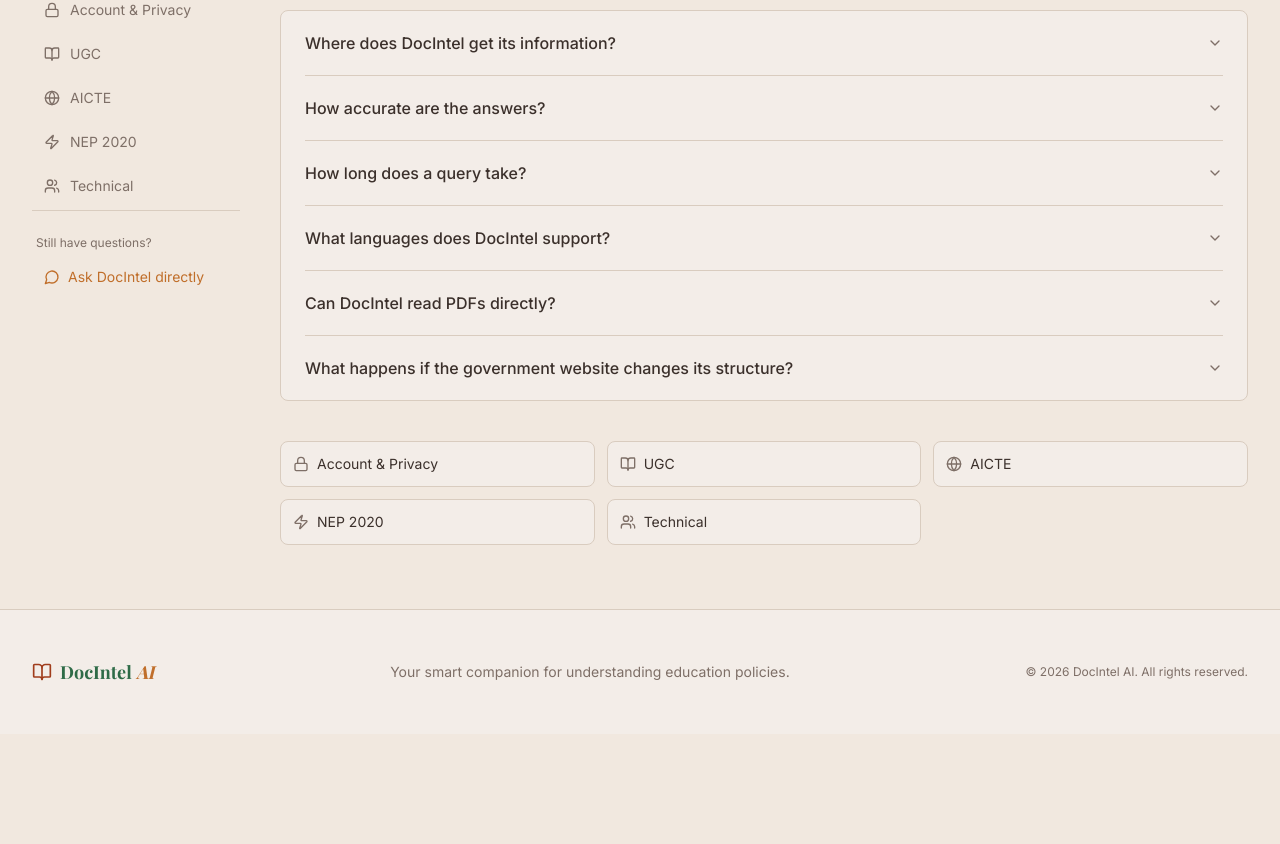
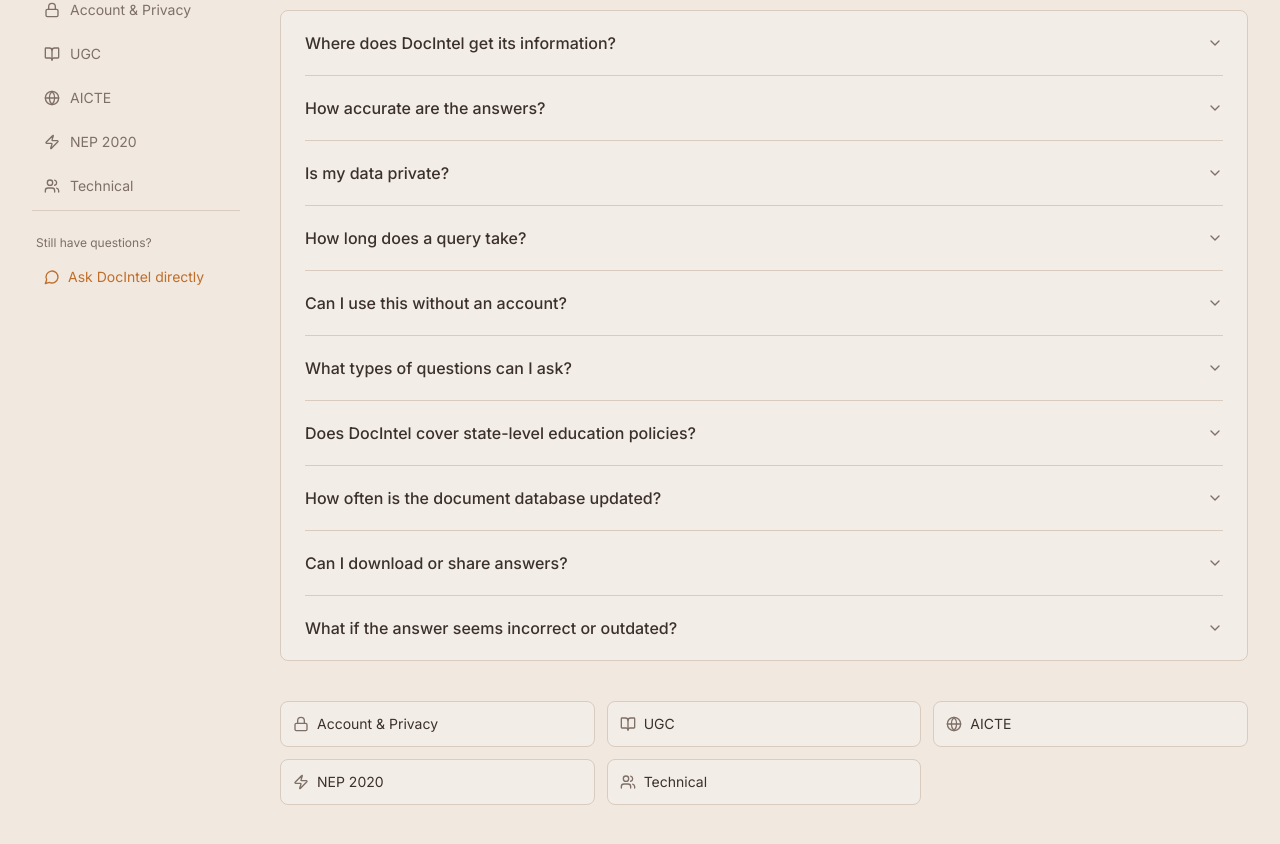
Before and after one commit to kashyapriya004-ctrl/docintel-fullstack, a React (Vite) app in the folder frontend/: page /faq in a window 1280 px wide. Shown: the part 562-1406 px from the top of the page. Before the commit the page ends 1296 px from the top, so only its background shows below. Built offline with nearby package versions, Linux system fonts and the light colour scheme; the HTML template or start-up script is replaced by a standard one; a web font is replaced by a local one.

Commit message:
update: replace all FAQs with exactly 10 specified questions and detailed answers

```diff
--- a/frontend/src/pages/FAQ.tsx
+++ b/frontend/src/pages/FAQ.tsx
@@ -10,12 +10,46 @@
     label: "General",
     icon: HelpCircle,
     faqs: [
-      { q: "Where does DocIntel get its information?", a: "DocIntel scrapes live data from official government websites — UGC, AICTE, and the Ministry of Education — every time you ask a question. There are no stale cached PDFs. Every response is grounded in the most current version of the policy page." },
-      { q: "How accurate are the answers?", a: "Answers are generated using Retrieval-Augmented Generation (RAG). This means the AI reads the actual policy text fetched from government sites before generating a response. Every answer includes a direct source link so you can verify the information yourself." },
-      { q: "How long does a query take?", a: "Typically 30–90 seconds, depending on how many government pages are live-fetched. This is longer than a regular search engine because we retrieve real-time data rather than pre-cached results. A progress indicator keeps you informed while you wait." },
-      { q: "What languages does DocIntel support?", a: "Currently English only. Multilingual support including Hindi is on our roadmap, guided by MoE's NEP language policy, which recommends regional language instruction and access." },
-      { q: "Can DocIntel read PDFs directly?", a: "Not yet — DocIntel reads the text content of official government web pages. PDF parsing is planned as a future update. When available, it will allow querying circulars, gazette notifications, and annual reports in PDF format." },
-      { q: "What happens if the government website changes its structure?", a: "Our scraper is built to handle minor layout changes, but significant restructuring of a government portal may temporarily affect retrieval quality. We monitor for such changes and update the fetcher accordingly." },
+      {
+        q: "Where does DocIntel get its information?",
+        a: "DocIntel fetches live data directly from official government websites — UGC (ugc.gov.in), AICTE (aicte-india.org), and the Ministry of Education (education.gov.in) — every time you submit a query. No pre-cached PDFs or stale documents are used.",
+      },
+      {
+        q: "How accurate are the answers?",
+        a: "Answers are generated using Retrieval-Augmented Generation (RAG), which means the AI reads actual policy text sourced from government pages before composing a response. Every answer includes a direct source URL so you can independently verify the information.",
+      },
+      {
+        q: "Is my data private?",
+        a: "Yes. Guest queries are not stored on our servers at all. For logged-in users, your query history is saved to your account only, and is never shared with third parties or used to train AI models.",
+      },
+      {
+        q: "How long does a query take?",
+        a: "Typically 30–90 seconds per query. This is because DocIntel fetches live data from government websites in real time on every request — rather than serving cached results — which ensures freshness but takes slightly longer than a standard search engine.",
+      },
+      {
+        q: "Can I use this without an account?",
+        a: "Yes — guests receive 3 free queries with no sign-up required. Create a free account for unlimited searches, saved query history, and a personalised experience.",
+      },
+      {
+        q: "What types of questions can I ask?",
+        a: "You can ask about any policy, regulation, circular, or guideline governed by UGC, AICTE, or the Ministry of Education. Examples include: eligibility criteria for UGC NET, AICTE approval norms for colleges, NEP 2020 provisions, scholarship guidelines, affiliation rules, and more.",
+      },
+      {
+        q: "Does DocIntel cover state-level education policies?",
+        a: "Currently, DocIntel focuses on central government education bodies — UGC, AICTE, and the Ministry of Education. State-level policies (e.g., Maharashtra's higher education department) are not yet covered but are on our roadmap.",
+      },
+      {
+        q: "How often is the document database updated?",
+        a: "There is no static database — DocIntel scrapes the source websites live on every query. This means you always get the most current information available on the official government portal at the time of your search.",
+      },
+      {
+        q: "Can I download or share answers?",
+        a: "You can copy any answer text directly from the screen. A one-click copy and PDF export feature is planned for a future update. Logged-in users can also revisit past answers from their History page.",
+      },
+      {
+        q: "What if the answer seems incorrect or outdated?",
+        a: "Each answer includes a source link to the original government page. We recommend cross-checking the source directly. If you believe there is an error in how DocIntel is retrieving or interpreting the data, please use the feedback option so we can investigate and fix it.",
+      },
     ],
   },
   {
--- a/frontend/src/pages/Landing.tsx
+++ b/frontend/src/pages/Landing.tsx
@@ -47,44 +47,48 @@
 ];
 
 const faqs = [
-  { q: "Where does DocIntel get its information?", a: "DocIntel scrapes live data from official government websites — UGC, AICTE, and the Ministry of Education — every time you ask a question. No stale PDFs." },
-  { q: "How accurate are the answers?", a: "Answers are generated using Retrieval-Augmented Generation (RAG), which grounds every response in actual policy text. Each answer includes a direct source link for verification." },
-  { q: "Is my data private?", a: "Yes. Guest queries are not stored. Logged-in users can review their history, but queries are never shared with third parties." },
-  { q: "How long does a query take?", a: "Typically 30–90 seconds. This is because we fetch live data from government sites on every query, not cached results." },
-  { q: "Can I use this without an account?", a: "Yes — guests get 3 free queries. Create a free account for unlimited searches and query history." },
-  { q: "What languages does DocIntel support?", a: "Currently English only. Multilingual support including Hindi is on our roadmap based on MoE's NEP language guidelines." },
-  { q: "Can DocIntel read PDFs directly?", a: "Not yet — DocIntel reads the text content of government web pages. PDF support is planned for a future update." },
+  {
+    q: "Where does DocIntel get its information?",
+    a: "DocIntel fetches live data directly from official government websites — UGC (ugc.gov.in), AICTE (aicte-india.org), and the Ministry of Education (education.gov.in) — every time you submit a query. No pre-cached PDFs or stale documents are used.",
+  },
+  {
+    q: "How accurate are the answers?",
+    a: "Answers are generated using Retrieval-Augmented Generation (RAG), which means the AI reads actual policy text sourced from government pages before composing a response. Every answer includes a direct source URL so you can independently verify the information.",
+  },
+  {
+    q: "Is my data private?",
+    a: "Yes. Guest queries are not stored on our servers at all. For logged-in users, your query history is saved to your account only, and is never shared with third parties or used to train AI models.",
+  },
+  {
+    q: "How long does a query take?",
+    a: "Typically 30–90 seconds per query. This is because DocIntel fetches live data from government websites in real time on every request — rather than serving cached results — which ensures freshness but takes slightly longer than a standard search engine.",
+  },
+  {
+    q: "Can I use this without an account?",
+    a: "Yes — guests receive 3 free queries with no sign-up required. Create a free account for unlimited searches, saved query history, and a personalised experience.",
+  },
+  {
+    q: "What types of questions can I ask?",
+    a: "You can ask about any policy, regulation, circular, or guideline governed by UGC, AICTE, or the Ministry of Education. Examples include: eligibility criteria for UGC NET, AICTE approval norms for colleges, NEP 2020 provisions, scholarship guidelines, affiliation rules, and more.",
+  },
+  {
+    q: "Does DocIntel cover state-level education policies?",
+    a: "Currently, DocIntel focuses on central government education bodies — UGC, AICTE, and the Ministry of Education. State-level policies (e.g., Maharashtra's higher education department) are not yet covered but are on our roadmap.",
+  },
+  {
+    q: "How often is the document database updated?",
+    a: "There is no static database — DocIntel scrapes the source websites live on every query. This means you always get the most current information available on the official government portal at the time of your search.",
+  },
+  {
+    q: "Can I download or share answers?",
+    a: "You can copy any answer text directly from the screen. A one-click copy and PDF export feature is planned for a future update. Logged-in users can also revisit past answers from their History page.",
+  },
+  {
+    q: "What if the answer seems incorrect or outdated?",
+    a: "Each answer includes a source link to the original government page. We recommend cross-checking the source directly. If you believe there is an error in how DocIntel is retrieving or interpreting the data, please use the feedback option so we can investigate and fix it.",
+  },
 ];
 
-const policyFaqs = [
-  {
-    category: "UGC",
-    color: "text-primary",
-    items: [
-      { q: "What is UGC's role in higher education?", a: "The University Grants Commission (UGC) coordinates and maintains the standards of university education in India. It grants recognition to universities, disburses scholarships, and frames academic regulations." },
-      { q: "What is UGC NET?", a: "UGC NET (National Eligibility Test) is a national-level exam to determine eligibility for Assistant Professor posts and Junior Research Fellowships (JRF) in Indian universities and colleges." },
-      { q: "How does UGC regulate deemed universities?", a: "Deemed universities require UGC approval under Section 3 of the UGC Act. They must meet defined infrastructure, faculty, and research criteria and are periodically reviewed for compliance." },
-    ],
-  },
-  {
-    category: "AICTE",
-    color: "text-accent",
-    items: [
-      { q: "What institutions need AICTE approval?", a: "All technical institutions offering programmes like Engineering, Technology, Architecture, MBA, MCA, and Pharmacy at diploma and degree level (except IITs/NITs) need AICTE approval." },
-      { q: "What are AICTE's faculty qualification norms?", a: "For engineering, faculty must hold at least a BE/BTech + ME/MTech or PhD. AICTE specifies minimum qualifications by discipline in its Approval Process Handbook." },
-      { q: "How often does AICTE renew institutional approvals?", a: "AICTE approvals are renewed annually. Institutions must submit compliance reports each academic year and meet prescribed student-teacher ratios and infrastructure standards." },
-    ],
-  },
-  {
-    category: "NEP 2020",
-    color: "text-[hsl(var(--navy))]",
-    items: [
-      { q: "What is the 5+3+3+4 structure in NEP 2020?", a: "NEP 2020 restructures school education into four stages: Foundational (5 years), Preparatory (3 years), Middle (3 years), and Secondary (4 years) — replacing the old 10+2 system." },
-      { q: "What does NEP say about mother tongue instruction?", a: "NEP 2020 recommends the medium of instruction up to Grade 5 (preferably Grade 8) be the home language or regional language, while maintaining multilingual approaches throughout education." },
-      { q: "How does NEP 2020 change higher education?", a: "NEP introduces a 4-year, multidisciplinary undergraduate programme with multiple exit options and a credit-based framework. It also proposes a common Higher Education Regulator replacing UGC, AICTE, and NCTE." },
-    ],
-  },
-];
 
 function useScrollReveal() {
   const ref = useRef<HTMLDivElement>(null);
```
